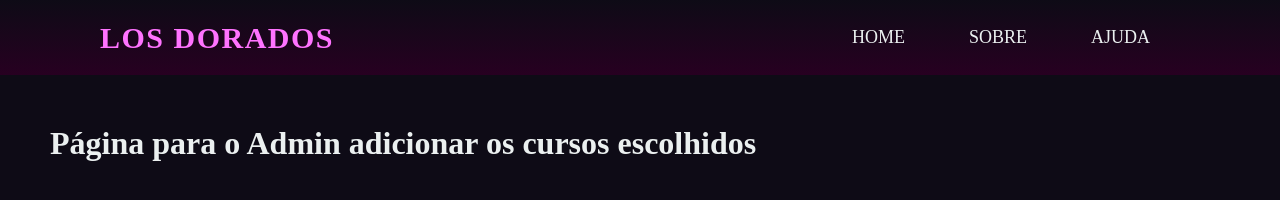
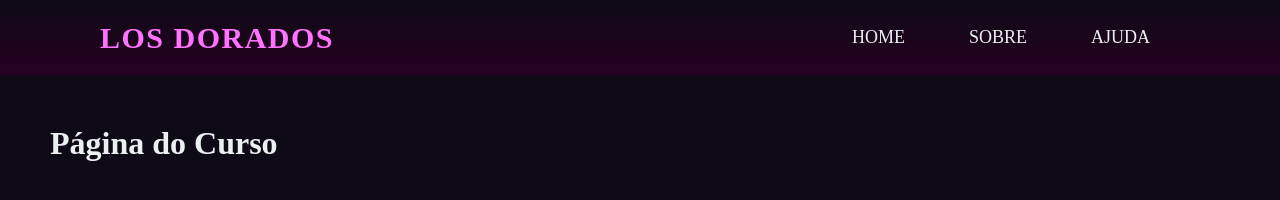
Before and after one commit to AlvesLuis0/los-dorados, a plain HTML site: page course.html in a window 1280 px wide. Drawn offline with Linux system fonts and the light colour scheme.

Commit message:
Correção da página course.html

```diff
--- a/course.html
+++ b/course.html
@@ -31,7 +31,7 @@
 
     <!-- Aqui começa o verdadeiro conteúdo do site -->
     <div id="content">
-        <h1>Página para o Admin adicionar os cursos escolhidos</h1>
+        <h1>Página do Curso</h1>
     </div>
 
 
```
